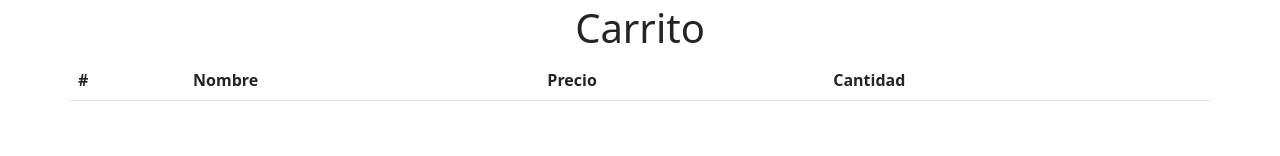
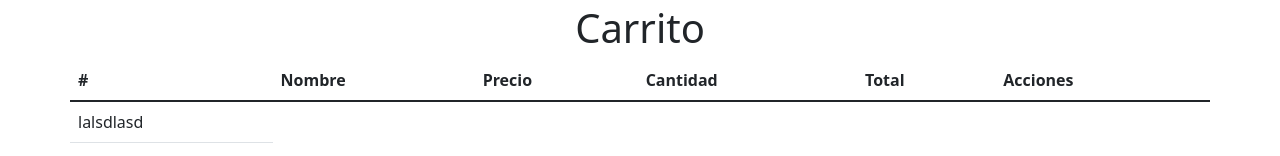
Before and after one commit to DarinelCIgarroa/carrito-vuejs-yt, a Vue app: page / in a window 1280 px wide. Shown: the part 941-1097 px from the top of the page. Before the commit the page ends 1058 px from the top, so only its background shows below. Built offline with nearby package versions, Linux system fonts and the light colour scheme.

Commit message:
refactorizando carrito

```diff
--- a/src/App.vue
+++ b/src/App.vue
@@ -7,7 +7,7 @@
       <card-component v-for="item of products" :key="item.id" :product="item" />
     </div>
     <div class="row">
-      <trolley-component :trolleys="trolleys" />
+      <trolley-component/>
     </div>
   </div>
 </template>
@@ -30,9 +30,7 @@ export default {
       store.dispatch("fetchData");
     });
     const products = computed(() => store.state.products);
-    const trolleys = computed(() => store.state.trolley);
-
-    return { products, trolleys };
+    return { products };
   },
 };
 </script>
--- a/src/components/TrolleyComponent.vue
+++ b/src/components/TrolleyComponent.vue
@@ -7,28 +7,32 @@
         <th scope="col">Nombre</th>
         <th scope="col">Precio</th>
         <th scope="col">Cantidad</th>
+        <th scope="col">Total</th>
+        <th scope="col">Acciones</th>
       </tr>
     </thead>
     <tbody>
-      <tr v-for="item in trolleys" :key="item.id">
-        <th scope="row">{{ item.id }}</th>
-        <td>{{ item.title }}</td>
-        <td>{{ item.precio }}</td>
-        <td>{{ item.cantidad }}</td>
-      </tr>
+        <item-component v-for="item in trolleys" :key="item.id" :product="item"/>
     </tbody>
-
+    <tfoot>
+        <tr>
+            <td>lalsdlasd</td>
+        </tr>
+    </tfoot>
   </table>
 </template>
 
 <script>
+import itemComponent from './itemComponent.vue';
+import { useStore} from 'vuex';
+import {computed} from 'vue'
 export default {
+  components: { itemComponent },
   name: "TrolleyComponent",
-  props: {
-    trolleys: {
-      type: Object,
-      Required: true,
-    },
-  },
+  setup(){
+    const store = useStore();
+    const trolleys = computed(() => store.state.trolley);
+    return {trolleys}
+  }
 };
 </script>
--- /dev/null
+++ b/src/components/itemComponent.vue
@@ -0,0 +1,30 @@
+<template>
+  <tr>
+    <th scope="row">{{ product.id }}</th>
+    <td>{{ product.title }}</td>
+    <td>${{ product.precio }}</td>
+    <td>{{ product.cantidad }}</td>
+    <td>${{ product.precio * product.cantidad }}</td>
+    <td>
+        <button class="btn btn-success">+</button>
+        <button class="btn btn-danger">-</button>
+    </td>
+  </tr>
+</template>
+
+<script>
+export default {
+    name: "productComponent",
+    props:{
+        product:{
+            type: Object,
+            Required: true
+        }
+    }
+}
+</script>
+<style scoped>
+button{
+    margin: 2px;
+}
+</style>
```
Also changed, not shown: src/components/Footer.vue (added, +16 -0 lines).
